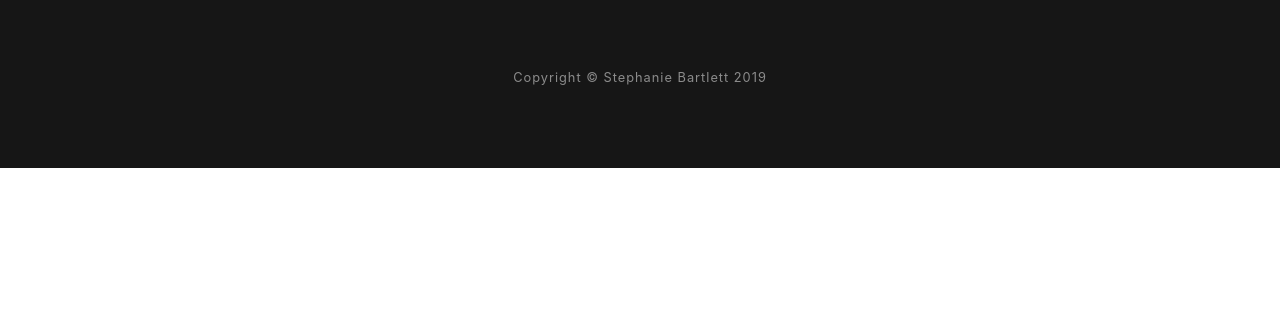
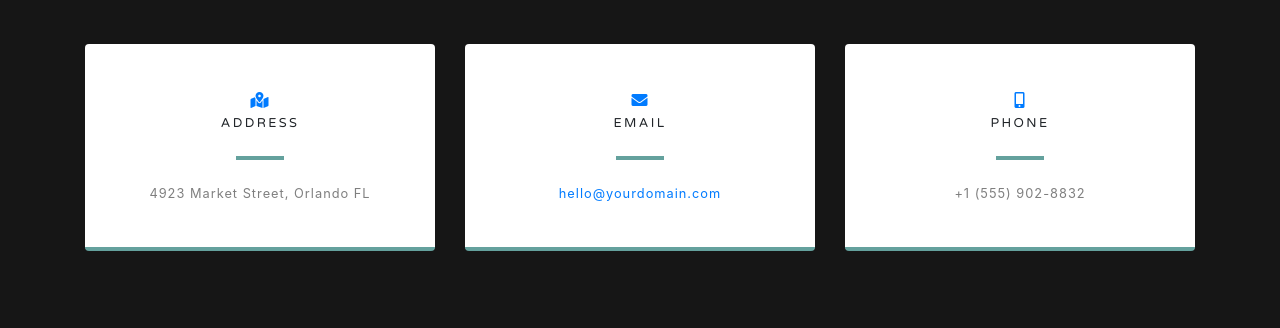
Before and after one commit to shbartlett/website, a website with bundled scripts: page index.html in a window 1280 px wide. Shown: the part 6916-7244 px from the top of the page. Before the commit the page ends 7084 px from the top, so only its background shows below. Built offline with nearby package versions, Linux system fonts and the light colour scheme.

Commit message:
Update index.html

```diff
--- a/index.html
+++ b/index.html
@@ -312,7 +312,48 @@
       </section>
 
      <!-- Contact Section -->
-     <section id="contact" div class="social d-flex justify-content-center">
+  <section class="contact-section bg-black">
+    <div class="container">
+
+      <div class="row">
+
+        <div class="col-md-4 mb-3 mb-md-0">
+          <div class="card py-4 h-100">
+            <div class="card-body text-center">
+              <i class="fas fa-map-marked-alt text-primary mb-2"></i>
+              <h4 class="text-uppercase m-0">Address</h4>
+              <hr class="my-4">
+              <div class="small text-black-50">4923 Market Street, Orlando FL</div>
+            </div>
+          </div>
+        </div>
+
+        <div class="col-md-4 mb-3 mb-md-0">
+          <div class="card py-4 h-100">
+            <div class="card-body text-center">
+              <i class="fas fa-envelope text-primary mb-2"></i>
+              <h4 class="text-uppercase m-0">Email</h4>
+              <hr class="my-4">
+              <div class="small text-black-50">
+                <a href="#">hello@yourdomain.com</a>
+              </div>
+            </div>
+          </div>
+        </div>
+
+        <div class="col-md-4 mb-3 mb-md-0">
+          <div class="card py-4 h-100">
+            <div class="card-body text-center">
+              <i class="fas fa-mobile-alt text-primary mb-2"></i>
+              <h4 class="text-uppercase m-0">Phone</h4>
+              <hr class="my-4">
+              <div class="small text-black-50">+1 (555) 902-8832</div>
+            </div>
+          </div>
+        </div>
+      </div>
+
+      <div class="social d-flex justify-content-center">
         <a href="#" class="mx-2">
           <i class="fab fa-twitter"></i>
         </a>
```
